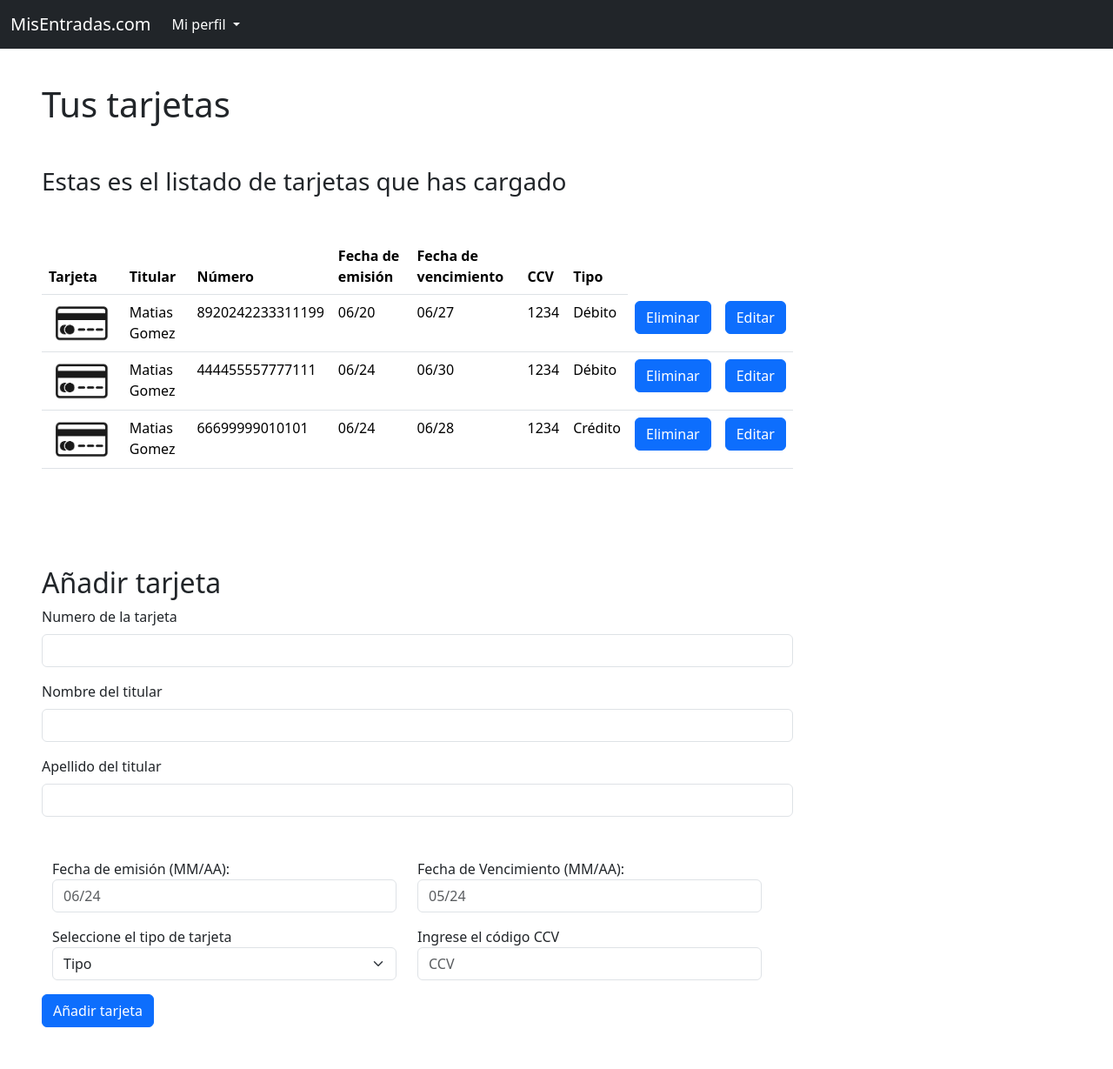
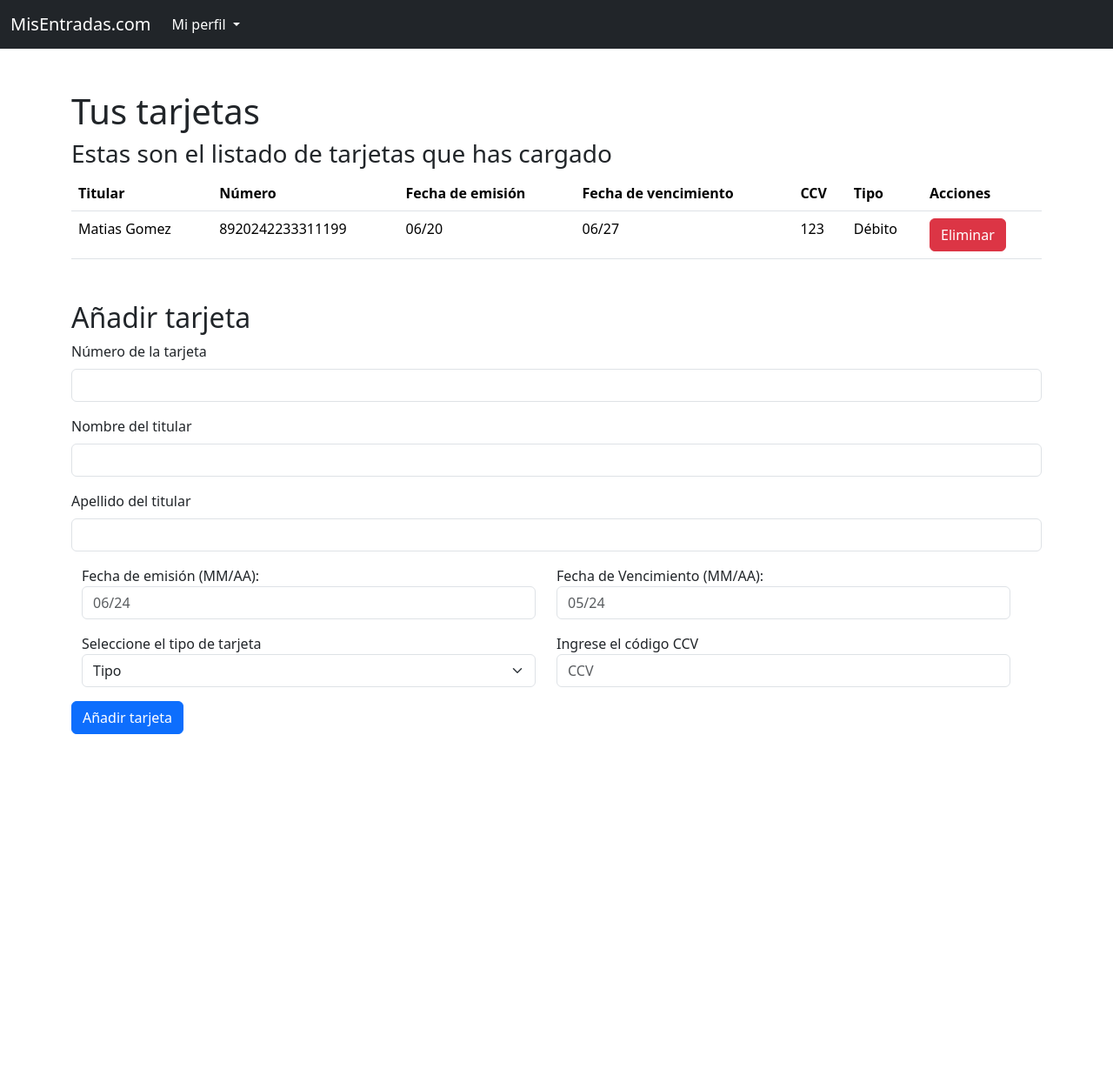
Before and after one commit to MatiasGomez7594/Sitio-web-para-venta-de-entradas, a PHP site: page /componentes/mis-tarjetas.html in a window 1280 px wide. Shown: the whole page at 87% size. After the commit the page ends 844 px from the top, so only its background shows below. Run offline with PHP 8.4, Linux system fonts and the light colour scheme.

Commit message:
actualice a la ultima version el repo

```diff
--- a/componentes/mis-tarjetas.html
+++ b/componentes/mis-tarjetas.html
@@ -9,7 +9,7 @@
     <script src="../scripts/mis-tarjetas.js" defer></script>
 </head>
 <body>
-  <nav class="navbar navbar-expand-lg navbar-dark bg-dark position-fixed  w-100 " style="z-index: 1;">
+  <nav class="navbar navbar-expand-lg navbar-dark bg-dark sticky-top w-100">
     <div class="container-fluid">
         <a class="navbar-brand" href="../inicio.html">MisEntradas.com</a>
         <button class="navbar-toggler" type="button" data-bs-toggle="collapse" data-bs-target="#navbarSupportedContent" aria-controls="navbarSupportedContent" aria-expanded="false" aria-label="Toggle navigation">
@@ -28,109 +28,83 @@
                         <li><a class="dropdown-item bg-dark text-light" href="cambiar-contraseña.html">Cambiar contraseña</a></li>
                         <li><a class="dropdown-item bg-dark text-light" href="mis-tarjetas.html">Mis tarjetas</a></li>
                         <li><a class="dropdown-item bg-dark text-light" href="eliminar-perfil.html">Eliminar mi perfil</a></li>
-
                         <li><a class="dropdown-item bg-dark text-light" href="../inicio.html">Cerrar sesión</a></li>
-
                     </ul>
                 </li>
             </ul>
         </div>
     </div>
 </nav>
-      <form class="w-75 p-5 ">
-        <h1 class="mt-5">Tus tarjetas</h1>
-        <h3 class="mt-5 mb-5">Estas es el listado de tarjetas que has cargado</h3>
 
-          <table class="table table-hover">
+    <div class="container mt-5">
+        <h1>Tus tarjetas</h1>
+        <h3>Estas son el listado de tarjetas que has cargado</h3>
+
+        <table class="table table-hover" id="tablaTarjetas">
             <thead>
                 <tr>
-                <th scope="col">Tarjeta</th>
                     <th scope="col">Titular</th>
                     <th scope="col">Número</th>
                     <th scope="col">Fecha de emisión</th>
                     <th scope="col">Fecha de vencimiento</th>
                     <th scope="col">CCV</th>
                     <th scope="col">Tipo</th>
+                    <th scope="col">Acciones</th>
                 </tr>
             </thead>
             <tbody>
                 <tr>
-                <td><img src="../imgs/tarjeta.png" class="w-100" alt=""></td>
                     <td>Matias Gomez</td>
                     <td>8920242233311199</td>
                     <td>06/20</td>
                     <td>06/27</td>
-                <td>1234</td>
+                    <td>123</td>
                     <td>Débito</td>
-                <td><button type="submit" class="btn btn-primary">Eliminar</button></td>
-                <td><button type="submit" class="btn btn-primary">Editar</button></td>
-            </tr>
-            <tr>
-                <td><img src="../imgs/tarjeta.png" class="w-100" alt=""></td>
-                <td>Matias Gomez</td>
-                <td>444455557777111</td>
-                <td>06/24</td>
-                <td>06/30</td>
-                <td>1234</td>
-                <td>Débito</td>
-                <td><button type="submit" class="btn btn-primary">Eliminar</button></td>
-                <td><button type="submit" class="btn btn-primary">Editar</button></td>
-            </tr>
-            <tr>
-                <td><img src="../imgs/tarjeta.png" class="w-100" alt=""></td>
-                <td>Matias Gomez</td>
-                <td>66699999010101</td>
-                <td>06/24</td>
-                <td>06/28</td>
-                <td>1234</td>
-                <td>Crédito</td>
-                <td><button type="submit" class="btn btn-primary">Eliminar</button></td>
-                <td><button type="submit" class="btn btn-primary">Editar</button></td>
+                    <td><button type="button" class="btn btn-danger eliminar">Eliminar</button></td>
                 </tr>
             </tbody>
         </table>
-      </form>
-      <form class="w-75 p-5 " id="nuevaTarjeta">
+
+        <form class="mt-5" id="nuevaTarjeta">
             <h2>Añadir tarjeta</h2>
             <div class="mb-3">
-          <label for="numeroTarjeta" class="form-label">Numero de la tarjeta</label>
-          <input type="text" class="form-control" id="numeroTarjeta" required maxlength="16" pattern="^[a-zA-Z0-9._%+-]+@[a-zA-Z0-9.-]+\.[a-zA-Z]{2,}$" >
+                <label for="numeroTarjeta" class="form-label">Número de la tarjeta</label>
+                <input type="text" class="form-control" id="numeroTarjeta" required maxlength="16">
             </div>
-        <div class="mb-3 ">
+            <div class="mb-3">
                 <label for="nombreTitular" class="form-label">Nombre del titular</label>
-          <input type="text" required class="form-control" id="nombreTitular" >
+                <input type="text" required class="form-control" id="nombreTitular">
             </div>
-        <div class="mb-3 ">
+            <div class="mb-3">
                 <label for="apellidoTitular" class="form-label">Apellido del titular</label>
-          <input type="text" required class="form-control" id="apellidoTitular" >
-        </div>
-        <div class="container mt-5 row">
-          <div class="form-group col-lg-6">
-              <label for="fecha1">Fecha de emisión (MM/AA):</label>
-              <input type="text" required class="form-control" id="fecha1" placeholder="06/24" maxlength="5" minlength="5" >
-          </div>
-          <div class="form-group col-lg-6">
-              <label for="fecha2">Fecha de Vencimiento (MM/AA):</label>
-              <input type="text" required class="form-control" id="fecha2" placeholder="05/24" maxlength="5" minlength="5">
-          </div>
-          <div id="resultado" class="mt-3"></div>
+                <input type="text" required class="form-control" id="apellidoTitular">
             </div>
             <div class="container row">
             <div class="mb-3 col-lg-6">
-          <label for="#">Seleccione el tipo de tarjeta</label>
-          <select class="form-select" aria-label="Default select example" id="tipoTarjeta">
+                <label for="fecha1">Fecha de emisión (MM/AA):</label>
+                <input type="text" required class="form-control" id="fecha1" placeholder="06/24" maxlength="5">
+            </div>
+            <div class="mb-3 col-lg-6">
+                <label for="fecha2">Fecha de Vencimiento (MM/AA):</label>
+                <input type="text" required class="form-control" id="fecha2" placeholder="05/24" maxlength="5">
+            </div>
+            <div class="mb-3 col-lg-6">
+                <label for="tipoTarjeta">Seleccione el tipo de tarjeta</label>
+                <select class="form-select" aria-label="Tipo de tarjeta" id="tipoTarjeta">
                     <option value="" disabled selected>Tipo</option>
                     <option value="credito">Crédito</option>
                     <option value="debito">Débito</option>
                 </select>
             </div>
             <div class="mb-3 col-lg-6">
-          <label for="#">Ingrese el código CCV</label>
-          <input type="password"  class="form-control" maxlength="3" minlength="3" pattern="^\d{3}$" required placeholder="CCV">
+                <label for="ccv">Ingrese el código CCV</label>
+                <input type="password" class="form-control" maxlength="3" required id="ccv" placeholder="CCV">
             </div>
           </div>
-
             <button type="submit" class="btn btn-primary">Añadir tarjeta</button>
+            <div id="resultado" class="mt-3"></div>
         </form>
+    </div>
+    <script src="../scripts/mis-tarjetas.js" defer></script>
 </body>
 </html>
--- a/componentes/registrarse.html
+++ b/componentes/registrarse.html
@@ -8,7 +8,7 @@
     <script src="https://cdn.jsdelivr.net/npm/bootstrap@5.3.3/dist/js/bootstrap.bundle.min.js" integrity="sha384-YvpcrYf0tY3lHB60NNkmXc5s9fDVZLESaAA55NDzOxhy9GkcIdslK1eN7N6jIeHz" crossorigin="anonymous"></script>
     <script src="../scripts/registrarse.js" defer></script>
 </head>
-<body style="background:linear-gradient(gray,lightblue)">
+<body >
     <nav class="navbar navbar-expand-lg navbar-dark bg-dark position-fixed  w-100 " style="z-index: 1;">
         <div class="container-fluid">
           <a class="navbar-brand" href="../inicio.html">MisEntradas.com</a>
--- a/css/index.css
+++ b/css/index.css
@@ -4,7 +4,7 @@
 
 
 .form-select{
-    max-width: 150px;
+    max-width: 120px;
 }
 
 .galeria-eventos{
--- a/scripts/mis-tarjetas.js
+++ b/scripts/mis-tarjetas.js
@@ -1,6 +1,6 @@
-
 const form = document.getElementById("nuevaTarjeta");
 const resultado = document.getElementById('resultado');
+const tablaTarjetas = document.getElementById('tablaTarjetas');
 
 form.addEventListener('submit', function (event) {
     event.preventDefault(); // Evitar el envío del formulario para realizar validaciones
@@ -11,7 +11,7 @@ form.addEventListener('submit', function (event) {
     const apellidoTitular = document.getElementById('apellidoTitular').value;
     const fechaEmision = document.getElementById('fecha1').value;
     const fechaVencimiento = document.getElementById('fecha2').value;
-    const ccv = document.querySelector('input[placeholder="CCV"]').value;
+    const ccv = document.getElementById('ccv').value;
     const tipoTarjeta = document.getElementById('tipoTarjeta').value; // Obtener tipo de tarjeta
 
     // Limpiar el resultado anterior
@@ -65,6 +65,29 @@ form.addEventListener('submit', function (event) {
         <div class="alert alert-success" role="alert">
             <strong>¡Éxito!</strong> La tarjeta ha sido añadida exitosamente.
         </div>`;
+
+        // Agregar la tarjeta a la tabla
+        const nuevaFila = document.createElement('tr');
+        nuevaFila.innerHTML = `
+            <td>${nombreTitular} ${apellidoTitular}</td>
+            <td>${numeroTarjeta}</td>
+            <td>${fechaEmision}</td>
+            <td>${fechaVencimiento}</td>
+            <td>${ccv}</td>
+            <td>${tipoTarjeta.charAt(0).toUpperCase() + tipoTarjeta.slice(1)}</td>
+            <td><button type="button" class="btn btn-danger eliminar">Eliminar</button></td>
+        `;
+        tablaTarjetas.querySelector('tbody').appendChild(nuevaFila);
+
+        // Limpiar el formulario
+        form.reset();
     }
+});
 
+// Evento para eliminar tarjeta
+tablaTarjetas.addEventListener('click', function(event) {
+    if (event.target.classList.contains('eliminar')) {
+        const fila = event.target.closest('tr');
+        fila.classList.add('d-none'); // Ocultar la fila eliminada
+    }
 });
```
Also changed, not shown: componentes/mis-compras.html (+10 -17 lines), css/mis-compras.css (+6 -6 lines), inicio.html (+23 -19 lines), scripts/inicio.js (+27 -0 lines), scripts/mis-compras.js (added, +35 -0 lines), scripts/script.js (+16 -0 lines). Lines whose indentation alone changed are shown as unchanged.
